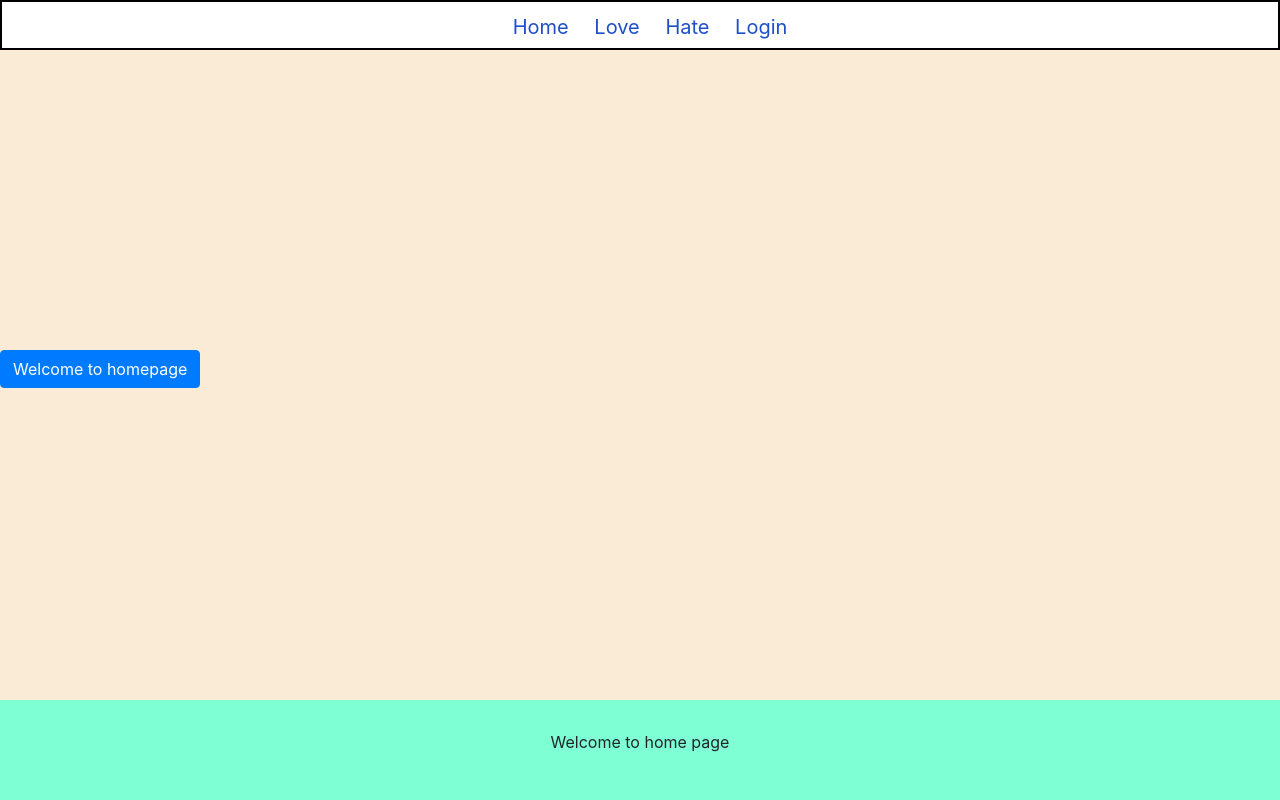
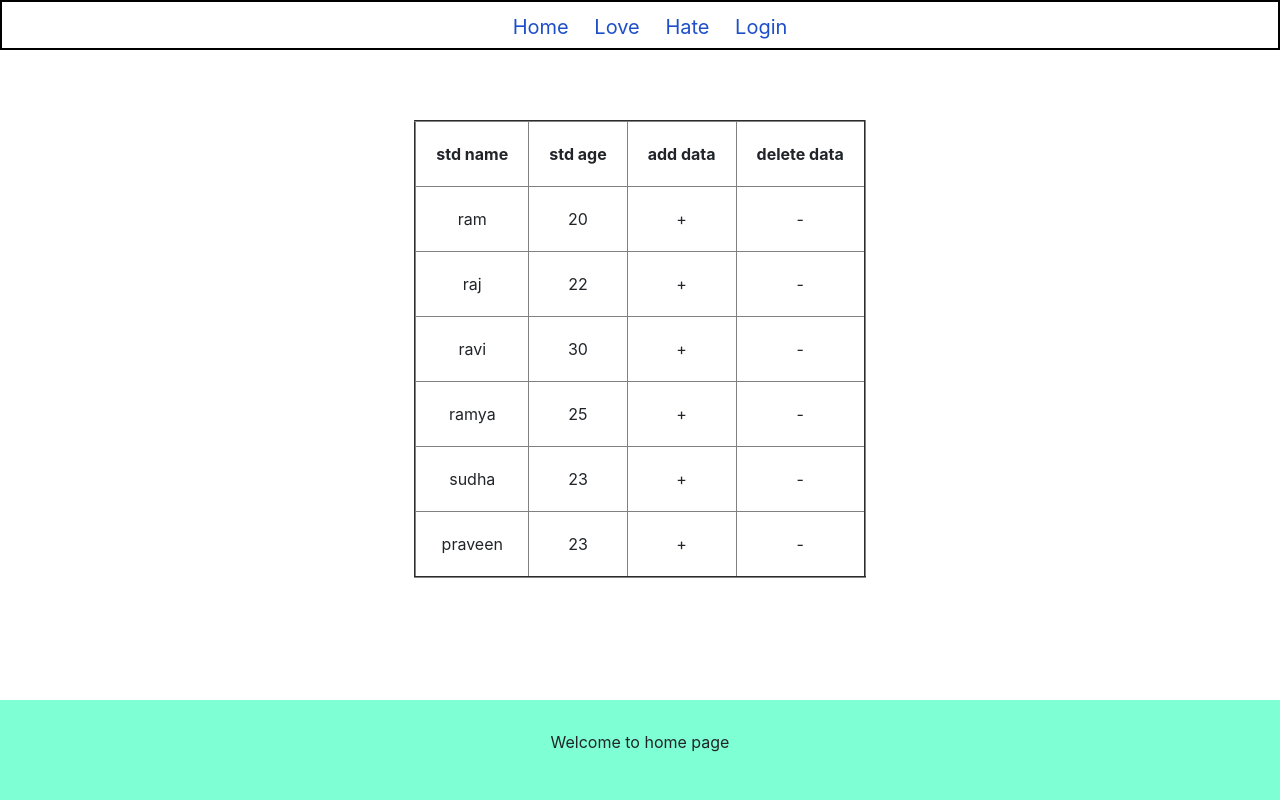
Before and after one commit to PraveenGonugunta/school, a Django app: page / in a window 1280 px wide. Run offline with Django 5.2, Linux system fonts and the light colour scheme; data comes from the database, SQL or seed files in the repository; both versions use the stored data as it was after the commit.

Commit message:
parcing of tables to views

```diff
--- a/admissions/views.py
+++ b/admissions/views.py
@@ -1,10 +1,13 @@
 from django.shortcuts import render
 from django.http import HttpResponse
+from admissions.models import Admission
 
 # Create your views here.
 
 def home(request):
-    return render(request,'index.html',{})
+    data=Admission.objects.all()
+    res= render(request,'index.html',{'data':data})
+    return res
 
 def love(request):
     return render(request,'love.html',{})
--- a/templates/index.html
+++ b/templates/index.html
@@ -23,7 +23,7 @@
         }
         .footer{
             display: flex;
-            position: fixed;
+            position: absolute;
             bottom: 0px;
             height: 100px;
             width:100%;
@@ -31,46 +31,60 @@
             justify-content: center;
             background-color: aquamarine;
         }
-
+        tr{
+            text-align: center;
+        }
     </style>
 </head>
 <body>
+
+
     <nav class="nav-bar">
         <a href="{% url 'home' %}">Home</a>
         <a href="{% url 'love' %}">Love</a>
         <a href="{% url 'hate' %}">Hate</a>
         <a href="{% url 'login' %}">Login</a>
     </nav>
+
+
     <div>
         {% block content %}
-        <!DOCTYPE html>
-        <html lang="en">
-        <head>
-            <style>
-                h1{
-                    text-align: center;
-                    margin-top: 300px;
 
-                }
-                body{
-                    background-color: antiquewhite;
-                }
-            </style>
-        </head>
-        <body>
-            <h1 class="btn btn-primary">Welcome to homepage</h1>
-            <div>
-                <h1>Welcome to the home page</h1>
-            </div>
-        </body>
-        </html>
+        <table cellpadding="20px" text-allign="center" border="2px solid black" style="margin: 70px auto">
+            <thead>
+                <tr>
+                    <th>std name</th>
+                    <th>std age</th>
+                    <th>add data</th>
+                    <th>delete data</th>
+                </tr>
+            </thead>
+            <tbody>
+                {% for rec in data %}
+                <tr>
+                    <td>{{ rec.std_name }}</td>
+                    <td>{{ rec.std_age }}</td>
+                    <td>+</td>
+                    <td>-</td>
+                </tr>
+                <!--<button style="padding: 20px; font-size: 30px;">{{ rec.std_name }} </button>-->
+                {% endfor%}
+            </tbody>
+        </table>
+
         {% endblock content %}
     </div>
+
+
     <div class="footer">
+
         {% block footer %}
         <p>Welcome to home page</p>
         {% endblock footer %}
+
     </div>
+
+
 <script src="https://code.jquery.com/jquery-3.5.1.slim.min.js" integrity="sha384-DfXdz2htPH0lsSSs5nCTpuj/zy4C+OGpamoFVy38MVBnE+IbbVYUew+OrCXaRkfj" crossorigin="anonymous"></script>
 <script src="https://cdn.jsdelivr.net/npm/bootstrap@4.5.3/dist/js/bootstrap.bundle.min.js" integrity="sha384-ho+j7jyWK8fNQe+A12Hb8AhRq26LrZ/JpcUGGOn+Y7RsweNrtN/tE3MoK7ZeZDyx" crossorigin="anonymous"></script>
 </body>
```
Also changed, not shown: db.sqlite3.
